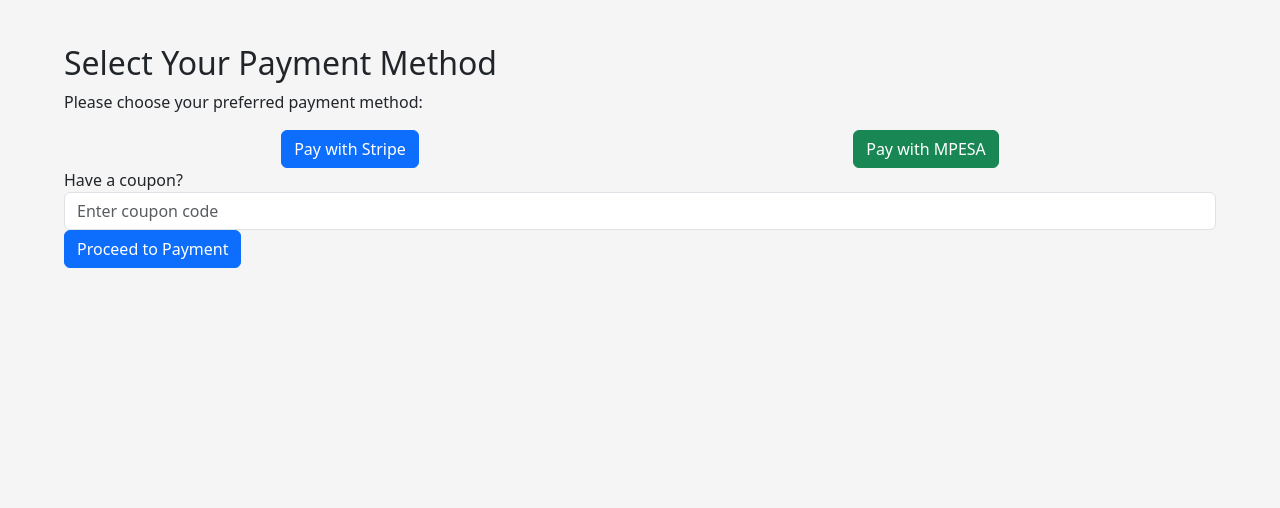
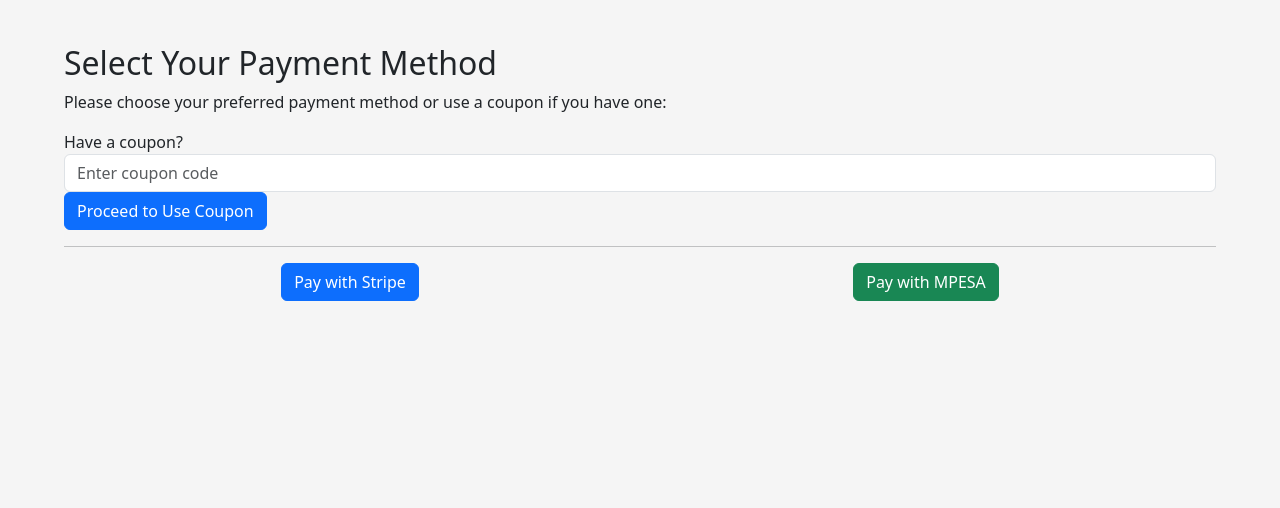
Before and after one commit to am-derrick/F_n_M-Platform, a Django app: page /payments/payment-selection/ in a window 1280 px wide. Shown: the part 56-564 px from the top of the page. Run offline with Django 5.2, Linux system fonts and the light colour scheme; the visitor is signed in with stand-in values (Sample User, id 1); parts of the project's set-up code (start-up, migrations or seed data) failed here and were passed over; some libraries are stand-ins or nearby versions; some web fonts are replaced.

Commit message:
fix: manually checks for coupon

```diff
--- a/payments/views.py
+++ b/payments/views.py
@@ -23,46 +23,32 @@
 def create_checkout(request):
     """creates session on stripe payment checkout
     also checks if there's an existing stripe coupon code"""
-    coupon_code = request.POST.get('coupon_code', '').strip()
 
-    if coupon_code:
-        try:
-            # Verify the coupon using Stripe's API
-            coupon = stripe.Coupon.retrieve(coupon_code)
+@login_required
+def create_checkout(request):
+    """Creates session on stripe payment checkout or grants access with a valid coupon"""
+    if request.method == 'POST':
+        coupon_code = request.POST.get('coupon_code')
 
-            if coupon and not coupon.get('valid', False):
-                messages.error(request, 'This coupon is invalid or has expired.')
-                return redirect('payments:payment_selection')
+        if not coupon_code:
+            messages.error(request, "Please enter a coupon code.")
+            return redirect('payments:payment_selection')
 
-            # Grant the user full membership
+        # Manually check if the coupon is 'INTERVIEW20'
+        if coupon_code == 'INTERVIEW20':
+            # Update user to full_member
             user = CustomUser.objects.get(username=request.user.username)
             user.is_full_member = True
             user.save()
 
-            messages.success(request, 'Coupon applied successfully! You are now a full member.')
-            return redirect('macroeconomics:inflation_trend')  # Redirect to paid content
-        except stripe.error.InvalidRequestError:
-            messages.error(request, 'Invalid coupon code.')
+            messages.success(request, "Coupon applied successfully! You now have full membership access.")
+            return redirect('macroeconomics:inflation_trend')
+        else:
+            messages.error(request, "Invalid coupon code.")
             return redirect('payments:payment_selection')
-    else:
-        # No coupon entered, proceed to Stripe payment
-        session = stripe.checkout.Session.create(
-            payment_method_types=['card'],
-            line_items=[{
-                'price_data': {
-                    'currency': 'usd',
-                    'product_data': {
-                        'name': 'Full Membership',
-                    },
-                    'unit_amount': 1000,
-                },
-                'quantity': 1
-            }],
-            mode='payment',
-            success_url=request.build_absolute_uri('/accounts/payment_success'),
-            cancel_url=request.build_absolute_uri('/accounts/payment_cancelled'),
-        )
-        return JsonResponse({'id': session.id})
+
+    return render(request, 'payments/payment_selection.html')
+
 
 @login_required
 def checkout(request):
--- a/templates/payments/payment_selection.html
+++ b/templates/payments/payment_selection.html
@@ -5,7 +5,19 @@
 {% block content %}
 <div class="container mt-4">
     <h2>Select Your Payment Method</h2>
-    <p>Please choose your preferred payment method:</p>
+    <p>Please choose your preferred payment method or use a coupon if you have one:</p>
+
+    <form id="coupon-form" method="post" action="{% url 'payments:create_checkout' %}">
+        {% csrf_token %}
+        <div class="form-group">
+            <label for="coupon_code">Have a coupon?</label>
+            <input type="text" class="form-control" id="coupon_code" name="coupon_code" placeholder="Enter coupon code">
+        </div>
+        <button type="submit" class="btn btn-primary">Proceed to Use Coupon</button>
+    </form>
+
+    <hr>
+
     <div class="d-flex justify-content-around">
         <form action="{% url 'payments:checkout' %}" method="get">
             <button type="submit" class="btn btn-primary">Pay with Stripe</button>
@@ -14,16 +26,5 @@
             <button type="submit" class="btn btn-success">Pay with MPESA</button>
         </form>
     </div>
-    <form id="payment-form" method="post" action="{% url 'payments:create_checkout' %}">
-        {% csrf_token %}
-        <div class="form-group">
-            <label for="coupon_code">Have a coupon?</label>
-            <input type="text" class="form-control" id="coupon_code" name="coupon_code" placeholder="Enter coupon code">
-        </div>
-
-        <div class="form-group">
-            <button type="submit" class="btn btn-primary">Proceed to Payment</button>
-        </div>
-    </form>
 </div>
 {% endblock %}
```
